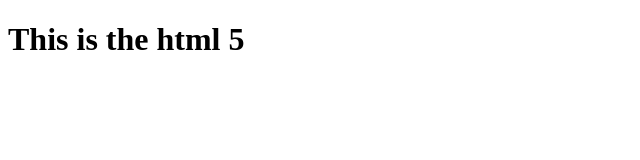
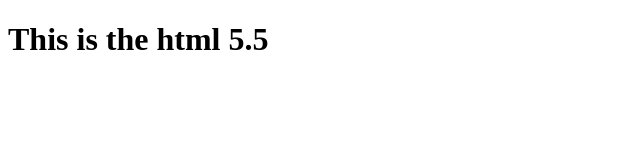
Before and after one commit to developertusharkumar/sample, a plain HTML site: page index.html in a window 1280 px wide. Shown: the full height of the page, 0-640 px from the left. Drawn offline with Linux system fonts and the light colour scheme.

Commit message:
[NEW] new added

```diff
--- a/index.html
+++ b/index.html
@@ -7,7 +7,7 @@
 </head>
 <body>
 
-    <h1>This is the html 5</h1>
+    <h1>This is the html 5.5</h1>
 
 </body>
 </html>
```
